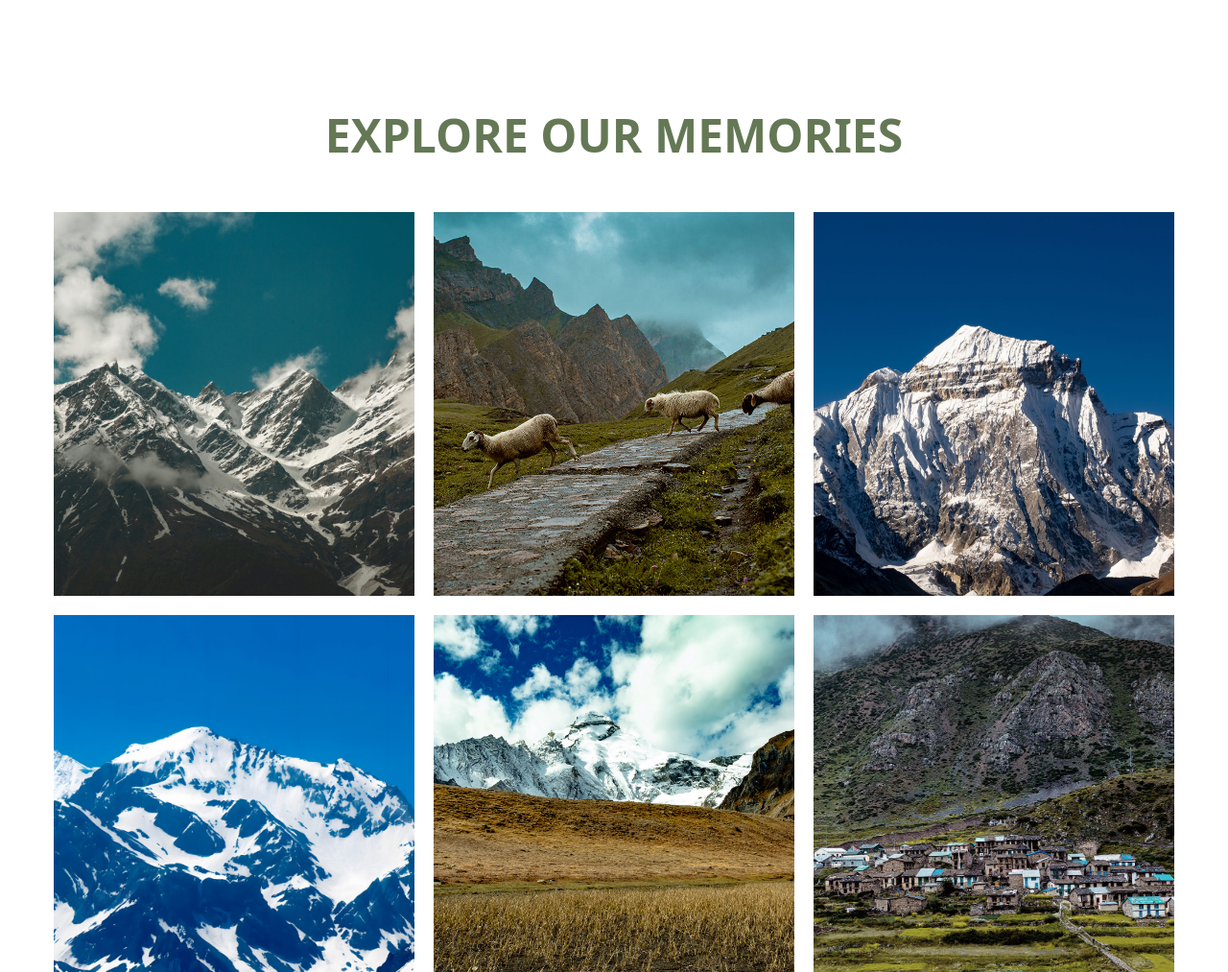
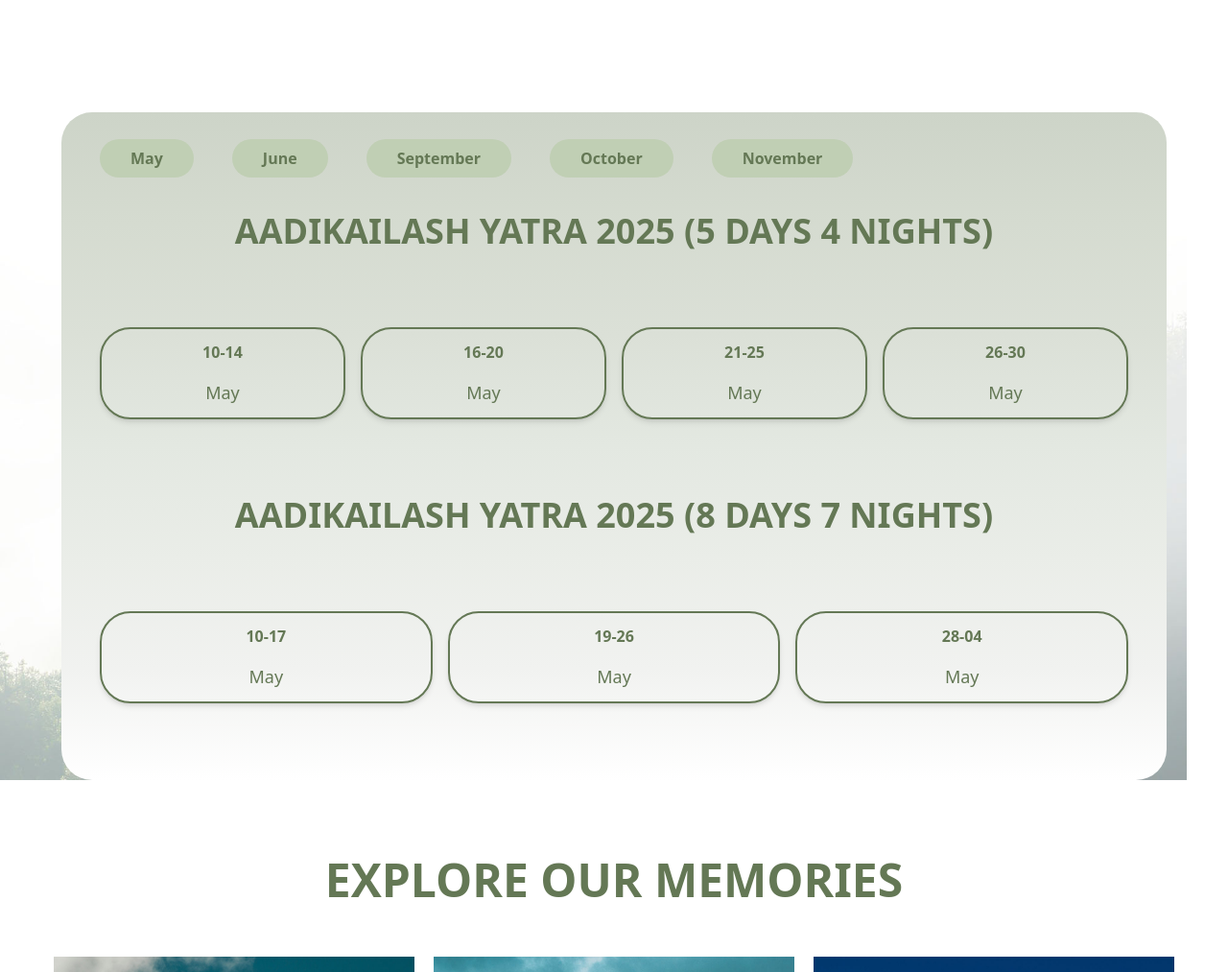
Before and after one commit to Kakarot-XGUI/TravelAgency-Website, a plain HTML site: page index.html in a window 1280 px wide. Shown: the part 2336-3349 px from the top of the page at 96% size. Drawn offline with nearby package versions, Linux system fonts and the light colour scheme.

Commit message:
departure section added

```diff
--- a/index.html
+++ b/index.html
@@ -198,6 +198,26 @@
       </div>
     </div>
   </div>
+  <div class="z relative flex flex-col my-10">
+    <img src="assets\contact-bg.jpg" alt="" class="absolute h-full">
+    <div class="maind w-[90%] rounded-[2rem] relative mx-auto bg-[#cdd4c9] justify-center ">
+            <div class="btnc p-5 w-full mx-auto flex flex-col md:flex-row md:flex-wrap">
+                <!-- Shared Month Buttons -->
+                <button class="text-center month-btn mx-5 my-2 rounded-full px-8 py-2 bg-[#c0cfb4] text-[#647855] font-bold hover:bg-white" data-month="May">May</button>
+                <button class="text-center month-btn mx-5 my-2 rounded-full px-8 py-2 bg-[#c0cfb4] text-[#647855] font-bold hover:bg-white" data-month="June">June</button>
+                <button class="text-center month-btn mx-5 my-2 rounded-full px-8 py-2 bg-[#c0cfb4] text-[#647855] font-bold hover:bg-white" data-month="September">September</button>
+                <button class="text-center month-btn mx-5 my-2 rounded-full px-8 py-2 bg-[#c0cfb4] text-[#647855] font-bold hover:bg-white" data-month="October">October</button>
+                <button class="text-center month-btn mx-5 my-2 rounded-full px-8 py-2 bg-[#c0cfb4] text-[#647855] font-bold hover:bg-white" data-month="November">November</button>
+            </div>
+            <h1 class="w-[90%] mx-auto font-bold text-2xl md:text-3xl lg:text-4xl text-center text-[#647855] my-2">AADIKAILASH YATRA 2025 (5 DAYS 4 NIGHTS)</h1>
+            <!-- First Container: Initial Ranges -->
+            <div id="content-container" class="w-full p-10 rounded-lg flex flex-col  gap-4 my-10 lg:shrink-0 lg:flex-row"></div>
+            <h1 class="w-[90%] mx-auto font-bold text-2xl md:text-3xl lg:text-4xl text-center text-[#647855] my-2">AADIKAILASH YATRA 2025 (8 DAYS 7 NIGHTS)
+                </h1>
+            <!-- Second Container: Different Ranges for Same Months -->
+            <div id="extra-container" class="w-full p-10 rounded-lg flex flex-col lg:flex-row gap-4 my-10"></div>
+        </div>
+</div>
   <!-- D div Khatam E div SURU -->
   <!-- images -->
   <div class="E relative w-full ">
--- a/script.js
+++ b/script.js
@@ -3,3 +3,50 @@ function handleMenu() {
     const menu = document.getElementById("offcanvasMenu");
     menu.classList.toggle("-translate-x-full");
 }
+const monthDataSet1 = [
+    { name: "May", ranges: ["10-14", "16-20", "21-25", "26-30"] },
+    { name: "June", ranges: ["01-05", "06-10", "11-15", "16-20", "21-25", "26-30"] },
+    { name: "September", ranges: ["10-15", "16-20", "21-25", "26-30"] },
+    { name: "October", ranges: ["01-05", "06-10", "11-15", "16-20", "21-25", "26-30"] },
+    { name: "November", ranges: ["01-05", "06-10", "11-15"] }
+];
+
+const monthDataSet2 = [
+    { name: "May", ranges: ["10-17", "19-26", "28-04"] },
+    { name: "June", ranges: ["06-13", "15-22", "24-01"] },
+    { name: "September", ranges: ["10-17", "19-26", "28-05"] },
+    { name: "October", ranges: ["07-14", "16-23", "26-03"] },
+    { name: "November", ranges: ["05-12"] }
+];
+
+const buttons = document.querySelectorAll(".month-btn");
+const contentContainer = document.getElementById("content-container");
+const extraContainer = document.getElementById("extra-container");
+
+function displayMonthData(monthData, container, monthName) {
+    const monthInfo = monthData.find(m => m.name === monthName);
+    container.innerHTML = "";
+
+    monthInfo.ranges.forEach(range => {
+        const div = document.createElement("div");
+        div.className = "w-[90%] px-9 py-3 border-2 rounded-[2rem] border-[#647855]  shadow-md flex-wrap";
+        div.innerHTML = `<h2 class="text-[#647855] mb-4 text-center font-bold">${range}</h2>
+                         <h1 class="text-lg text-center text-[#647855]">${monthInfo.name}</h1>`;
+        container.appendChild(div);
+    });
+}
+
+// 🚀 Load May by default in both sections
+document.addEventListener("DOMContentLoaded", () => {
+    displayMonthData(monthDataSet1, contentContainer, "May");
+    displayMonthData(monthDataSet2, extraContainer, "May");
+});
+
+// 🔘 Clicking a button updates both sections
+buttons.forEach(button => {
+    button.addEventListener("click", () => {
+        const monthName = button.dataset.month;
+        displayMonthData(monthDataSet1, contentContainer, monthName);
+        displayMonthData(monthDataSet2, extraContainer, monthName);
+    });
+});
--- a/style.css
+++ b/style.css
@@ -17,9 +17,9 @@ html,body{
 }
 
 
-.C{
+.C, .maind{
 
-  background-image: linear-gradient(#f1f2f0, #eaede8, #e3e8e1, #dbe0d7, #d5dbd0, #cdd4c8);
+  background-image: linear-gradient( #cdd4c8, #d5dbd0,  #dbe0d7,#e3e8e1, #eaede8, #f1f2f0, white);
 }
 .Details p strong{
   color: #647855;
```
